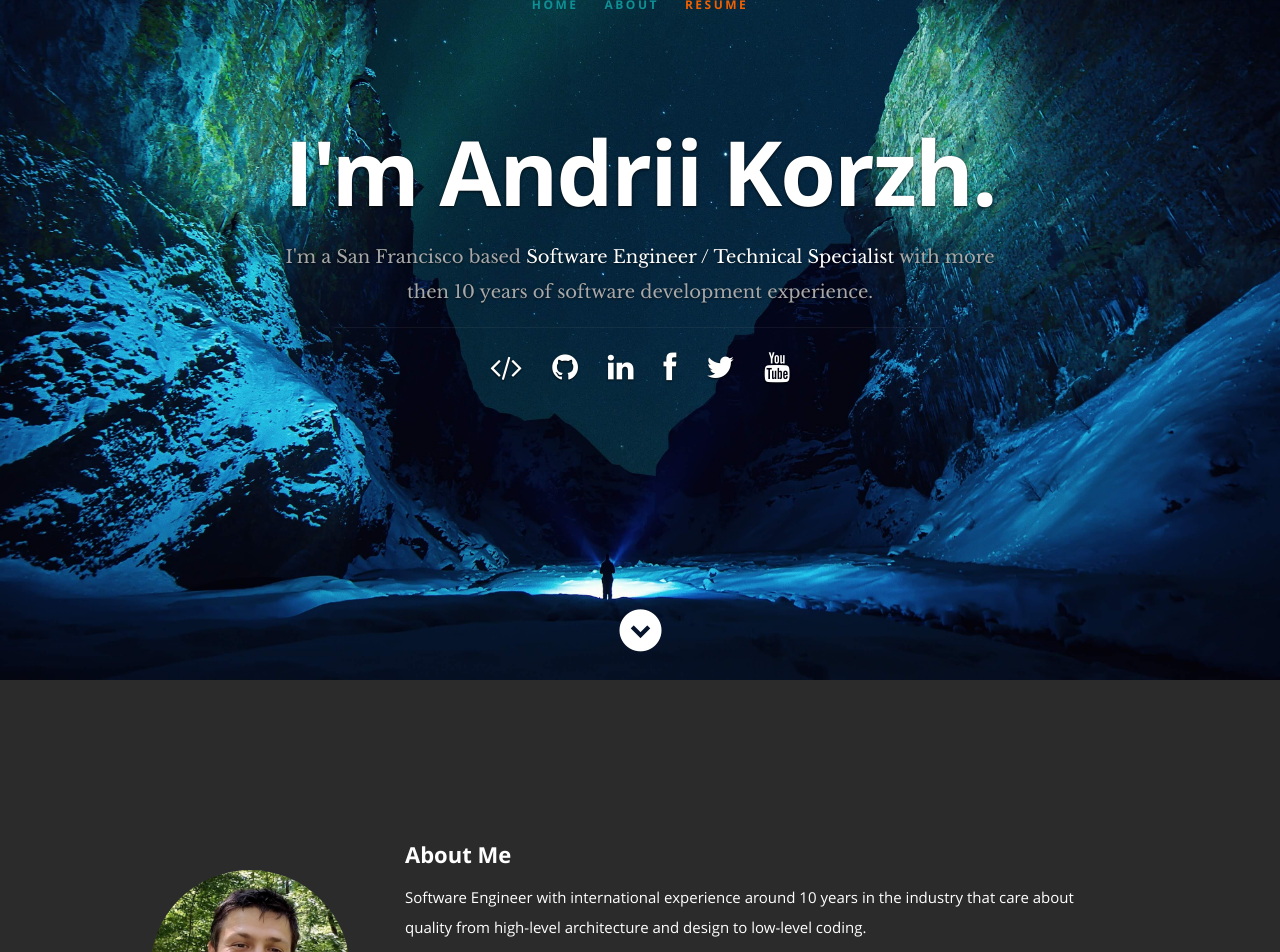
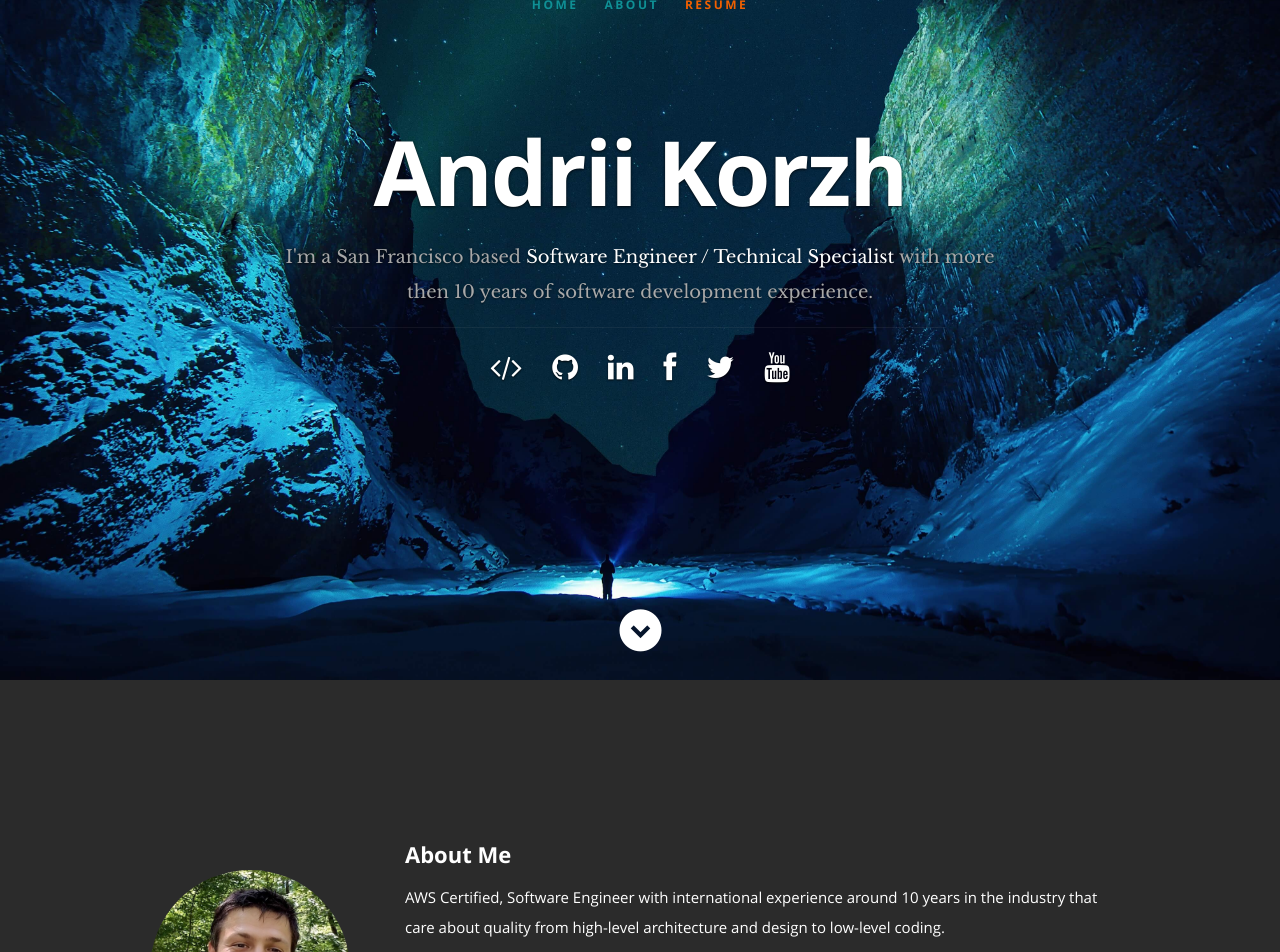
Before and after one commit to andrii-korzh/personal-website, a React (Create React App) app: page / in a window 1280 px wide. Shown: the part 120-1072 px from the top of the page. Built offline with nearby package versions, Linux system fonts and the light colour scheme.

Commit message:
added mention about certificates

```diff
--- a/public/index.html
+++ b/public/index.html
@@ -4,7 +4,7 @@
     <meta charset="utf-8">
     <meta name="viewport" content="width=device-width, initial-scale=1, shrink-to-fit=no">
     <meta name="theme-color" content="#000000">
-    <meta name="description" content="I'm Andrii Korzh. I'm a San Francisco based Software Engineer / Technical Specialist with more then 10 years of software development experience.">
+    <meta name="description" content="=Andrii Korzh. I'm AWS Certified, San Francisco based Software Engineer / Technical Specialist with more then 10 years of software development experience. ">
     <meta name="keywords" content="Andrii Korzh,Resume,AWS,Certified,Consulting,Code,Software,Design,Architecture,Development,Team,Lead,Software Engineer">
     <meta name="author" content="Andrii Korzh">
 
--- a/public/resumeData.json
+++ b/public/resumeData.json
@@ -4,7 +4,7 @@
     "occupation":"Software Engineer / Technical Specialist",
     "description":"with more then 10 years of software development experience",
     "image":"profilepic.jpg",
-    "bio":"Software Engineer with international experience around 10 years in the industry that care about quality from high-level architecture and design to low-level coding.",
+    "bio":"AWS Certified, Software Engineer with international experience around 10 years in the industry that care about quality from high-level architecture and design to low-level coding.",
     "contactmessage":"Here is where you should write your message to readers to have them get in contact with you.",
     "email": "korzh.andrii@gmail.com",
     "phone": "415-527-9505",
--- a/src/Components/Header.js
+++ b/src/Components/Header.js
@@ -32,7 +32,7 @@ class Header extends Component {
 				</nav>
 				<div className="row banner">
 					<div className="banner-text">
-						<h1 className="responsive-headline">I'm {name}.</h1>
+						<h1 className="responsive-headline">{name}</h1>
 						<h3>I'm a {city} based <span>{occupation}</span> {description}.</h3>
 						<hr/>
 						<ul className="social">
```
